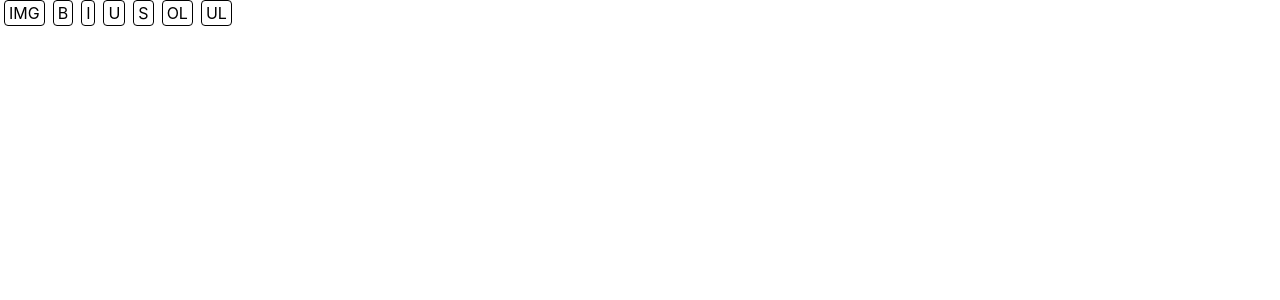
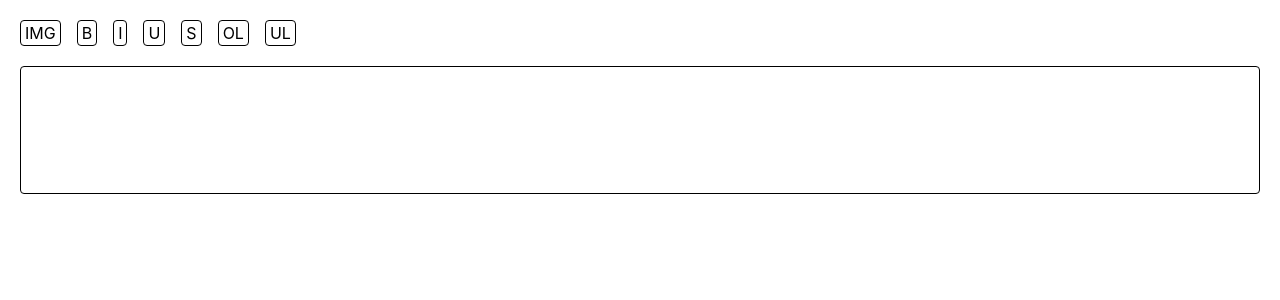
Before and after one commit to seokahee/RE-V-UP-VER3, a Next.js app: page /editor in a window 1280 px wide. Shown: the top 300 px of the page. Built offline with nearby package versions, Linux system fonts and the light colour scheme.

Commit message:
Style(#29): 일반 style 속성을 TailwindCSS className으로 수정

```diff
--- a/src/components/editor/BasicEditor.tsx
+++ b/src/components/editor/BasicEditor.tsx
@@ -16,7 +16,7 @@ const BasicEditor = () => {
     }
   };
 
-  const buttonStyle = "btn mx-1 p-1 border border-solid border-black rounded";
+  const buttonStyle = "btn mx-2 my-5 p-1 border border-solid border-black rounded";
 
   return (
     <>
@@ -30,7 +30,7 @@ const BasicEditor = () => {
         id="editor"
         ref={editorRef}
         contentEditable={true}
-        className="border border-gray-300 min-h-32 p-2 m-5"
+        className="border border-black border-solid rounded min-h-32 p-2 mx-5"
       ></div>
     </>
   );
--- a/src/components/editor/ImageInput.tsx
+++ b/src/components/editor/ImageInput.tsx
@@ -1,4 +1,4 @@
-import React, { useRef } from 'react';
+import React, { useRef } from "react";
 
 const ImageInput = () => {
   const imageSelectorRef = useRef<HTMLInputElement>(null);
@@ -19,19 +19,23 @@ const ImageInput = () => {
   const insertImageData = (file: File) => {
     const reader = new FileReader();
     reader.onload = (e: ProgressEvent<FileReader>) => {
-      document.execCommand('insertImage', false, e.target?.result as string);
+      document.execCommand("insertImage", false, e.target?.result as string);
     };
     reader.readAsDataURL(file);
   };
 
   return (
     <>
-      <button className='btn mx-1 p-1 border border-solid border-black rounded' onClick={imageButtonClickHandler}>IMG</button>
+      <button
+        className="btn ml-5 mr-2 my-5 p-1 border border-solid border-black rounded"
+        onClick={imageButtonClickHandler}
+      >
+        IMG
+      </button>
       <input
         type="file"
-        id="img-selector"
+        className="hidden"
         ref={imageSelectorRef}
-        style={{ display: 'none' }}
         onChange={imageChangeHandler}
       />
     </>
```
